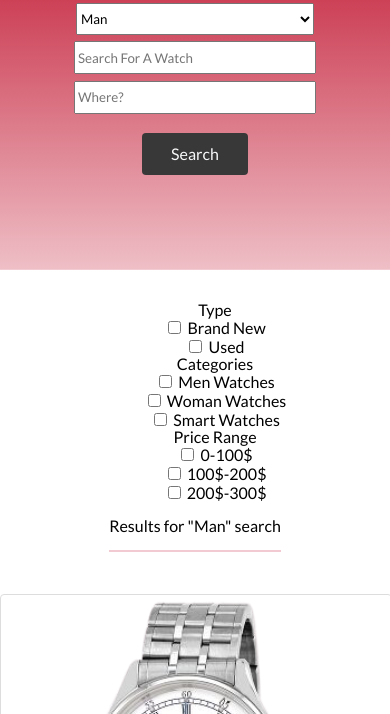
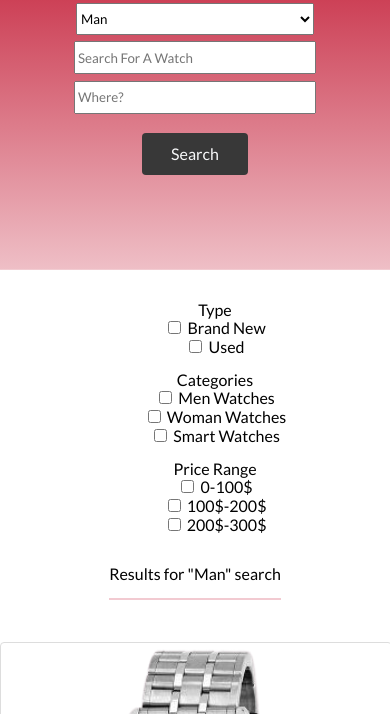
Before and after one commit to zdrale/Online-Shop-Capstone, a plain HTML site: page Html/search.html in a window 390 px wide. Shown: the part 130-844 px from the top of the page. Drawn offline with Linux system fonts and the light colour scheme.

Commit message:
Updated Project Structure

```diff
--- a/Assets/CSS/breakpoints.css
+++ b/Assets/CSS/breakpoints.css
@@ -451,6 +451,10 @@
 
   .header {
     display: none;
+  }
+
+  .type {
+    margin-bottom: 1rem;
   }
 
   .men-watches {
```
Also changed, not shown: Html/index.html (renamed from index.html), Html/search.html (renamed from search.html).
